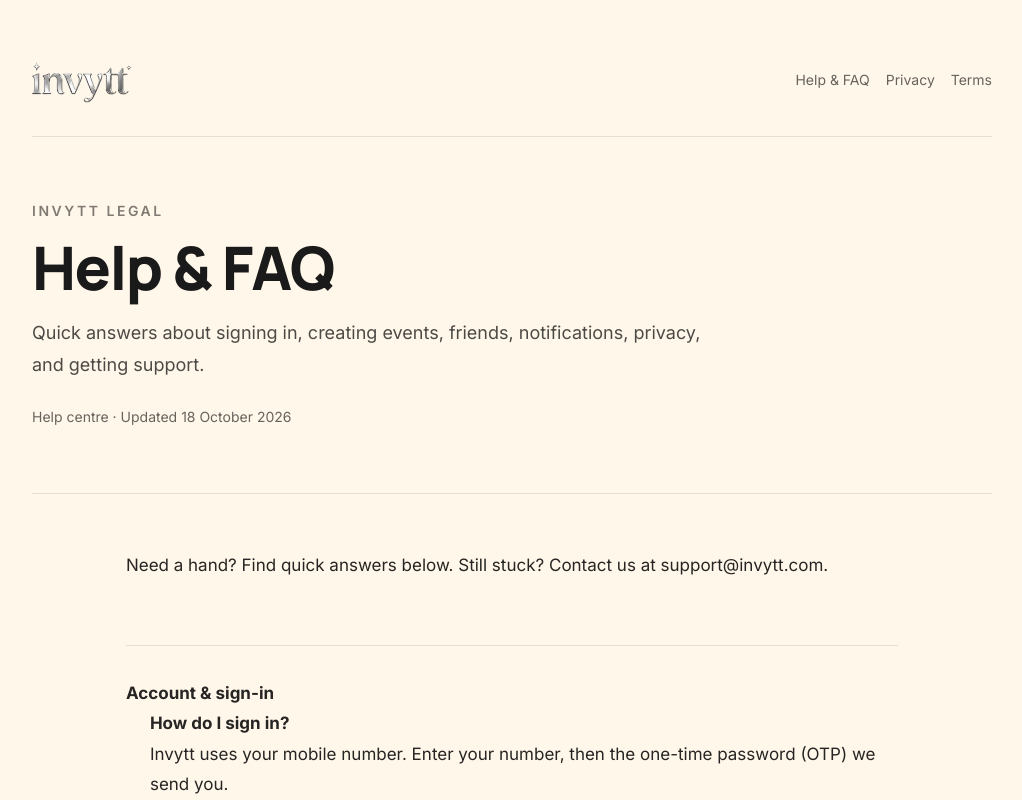
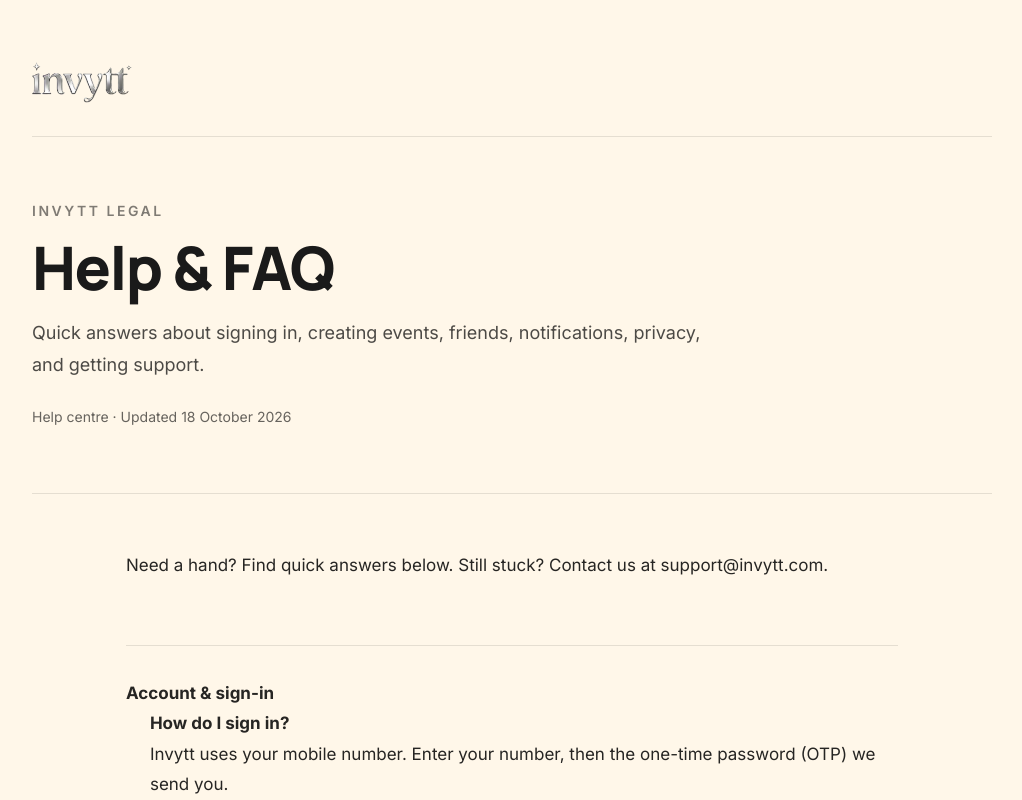
Before and after one commit to Invytt/landing_page, a Next.js app: page /help in a window 1280 px wide. Shown: the top 800 px of the page, without its empty margins (128-1150 px from the left). Built offline with nearby package versions, Linux system fonts and the light colour scheme.

Commit message:
Simplify legal page navigation

```diff
--- a/components/Footer.tsx
+++ b/components/Footer.tsx
@@ -89,17 +89,17 @@ export default function Footer() {
           <p className="mt-8 text-base font-semibold text-white/40">Legal</p>
           <ul className="mt-4 flex flex-col gap-3 text-base">
             <li>
-              <a href="/help" className="text-white transition hover:text-accent">
+              <a href="/help" target="_blank" rel="noopener noreferrer" className="text-white transition hover:text-accent">
                 Help &amp; FAQ
               </a>
             </li>
             <li>
-              <a href="/privacy" className="text-white transition hover:text-accent">
+              <a href="/privacy" target="_blank" rel="noopener noreferrer" className="text-white transition hover:text-accent">
                 Privacy policy
               </a>
             </li>
             <li>
-              <a href="/terms" className="text-white transition hover:text-accent">
+              <a href="/terms" target="_blank" rel="noopener noreferrer" className="text-white transition hover:text-accent">
                 Terms of service
               </a>
             </li>
--- a/components/LegalPage.tsx
+++ b/components/LegalPage.tsx
@@ -29,38 +29,6 @@ export default function LegalPage({
               className="-my-10 -ml-4 h-36 w-36 object-contain"
             />
           </Link>
-          <div className="hidden gap-4 text-black/60 sm:flex">
-            <Link href="/help" className="transition hover:text-black">
-              Help &amp; FAQ
-            </Link>
-            <Link href="/privacy" className="transition hover:text-black">
-              Privacy
-            </Link>
-            <Link href="/terms" className="transition hover:text-black">
-              Terms
-            </Link>
-          </div>
-          <details className="relative sm:hidden">
-            <summary
-              aria-label="Open legal navigation"
-              className="flex h-10 w-10 cursor-pointer list-none flex-col items-center justify-center gap-1.5 rounded-full text-black/70 [&::-webkit-details-marker]:hidden"
-            >
-              <span className="block h-0.5 w-6 rounded-full bg-current" />
-              <span className="block h-0.5 w-6 rounded-full bg-current" />
-              <span className="block h-0.5 w-6 rounded-full bg-current" />
-            </summary>
-            <div className="absolute right-0 top-12 z-10 grid min-w-44 gap-1 rounded-2xl border border-black/10 bg-bg p-2 text-sm font-medium text-black/70 shadow-lg shadow-black/10">
-              <Link href="/help" className="rounded-xl px-3 py-2 hover:bg-black/5 hover:text-black">
-                Help &amp; FAQ
-              </Link>
-              <Link href="/privacy" className="rounded-xl px-3 py-2 hover:bg-black/5 hover:text-black">
-                Privacy
-              </Link>
-              <Link href="/terms" className="rounded-xl px-3 py-2 hover:bg-black/5 hover:text-black">
-                Terms
-              </Link>
-            </div>
-          </details>
         </nav>
 
         <header className="border-b border-black/10 py-12 sm:py-16">
```
